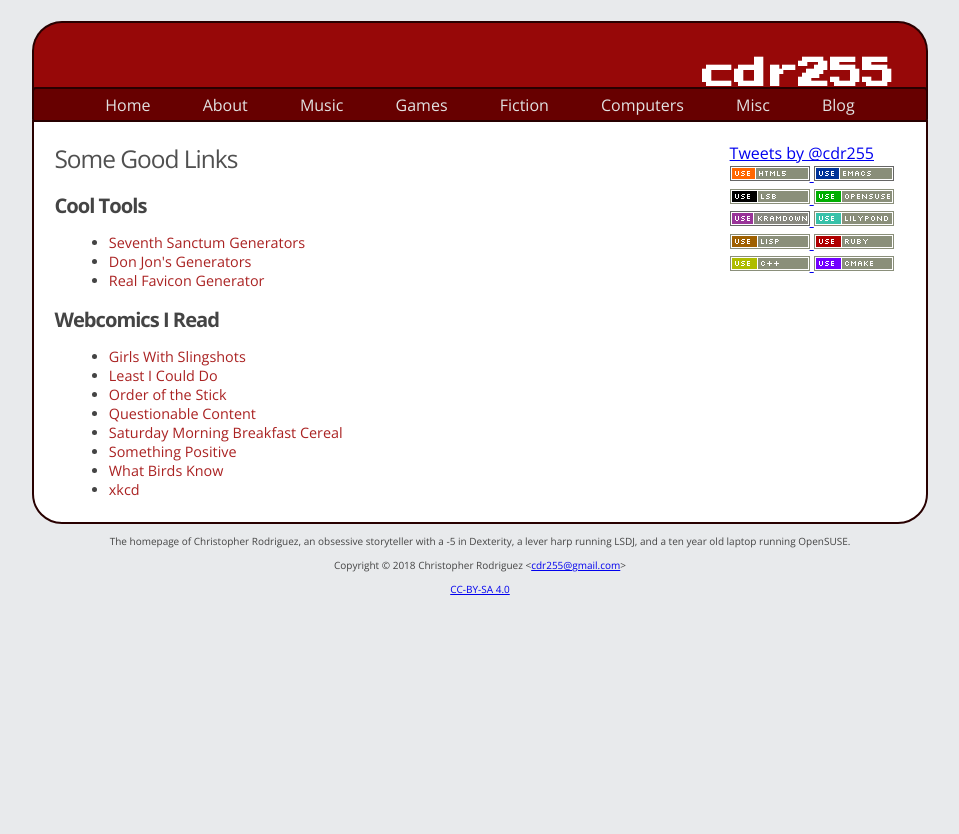
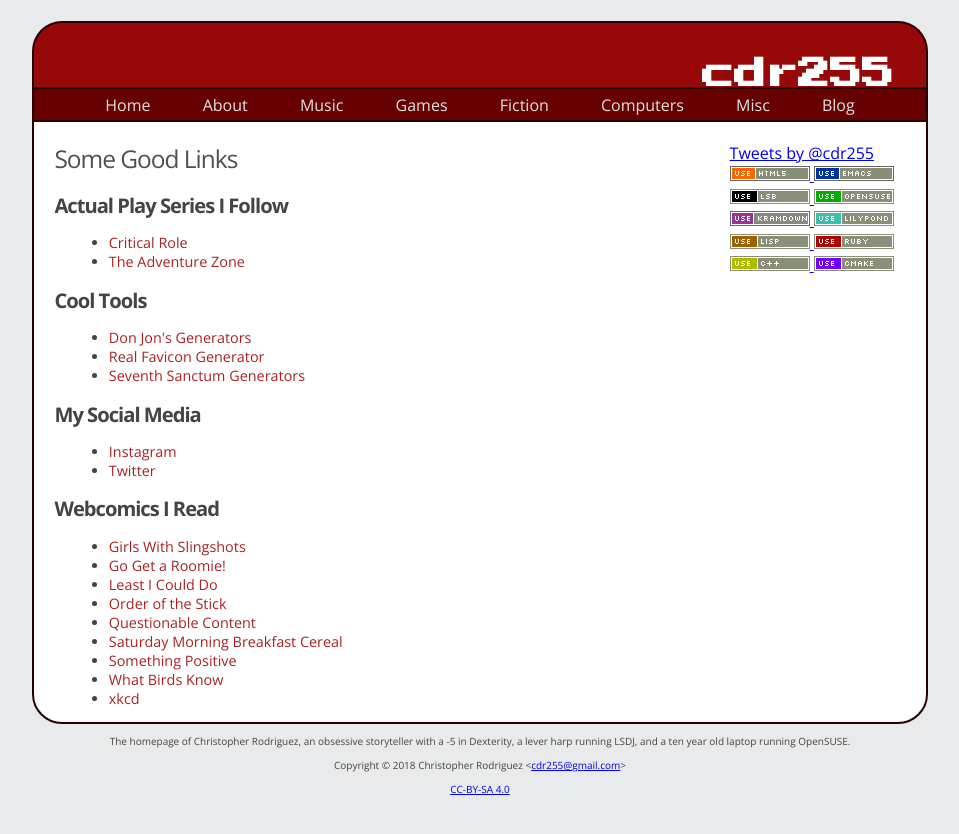
Before and after one commit to cdr255/website, a Jekyll site: the page built from links.md, in a window 1280 px wide. Shown: the top 834 px of the page, without its empty margins (160-1119 px from the left). Built offline with Jekyll 4.4.1, drawn with Linux system fonts in a browser that asks for light colours; comment, search, counter and statistics services are not loaded.

Commit message:
Odds and Ends post v2.0.1

```diff
--- a/links.md
+++ b/links.md
@@ -6,15 +6,26 @@ permalink: /links/
 
 ## Some Good Links
 
+### Actual Play Series I Follow
+
+* [Critical Role][CR]
+* [The Adventure Zone][TAZ]
+
 ### Cool Tools
 
-* [Seventh Sanctum Generators][1]
 * [Don Jon\'s Generators][2]
 * [Real Favicon Generator][3]
+* [Seventh Sanctum Generators][1]
+
+### My Social Media
+
+* [Instagram][]
+* [Twitter][]
 
 ### Webcomics I Read
 
 * [Girls With Slingshots][4]
+* [Go Get a Roomie!][GGAR]
 * [Least I Could Do][5]
 * [Order of the Stick][6]
 * [Questionable Content][7]
@@ -23,7 +34,11 @@ permalink: /links/
 * [What Birds Know][10]
 * [xkcd][11]
 
-
+[CR]: https://www.youtube.com/playlist?list=PL7atuZxmT954bCkC062rKwXTvJtcqFB8i
+[GGAR]: http://www.gogetaroomie.com/
+[Instagram]: https://www.instagram.com/cdr255/
+[TAZ]: http://www.maximumfun.org/shows/adventure-zone
+[Twitter]: https://twitter.com/cdr255
 [1]: http://www.seventhsanctum.com/
 [2]: http://donjon.bin.sh/
 [3]: http://realfavicongenerator.net/
```
Also changed, not shown: index.md (+1 -1 lines), ChangeLog.md.
